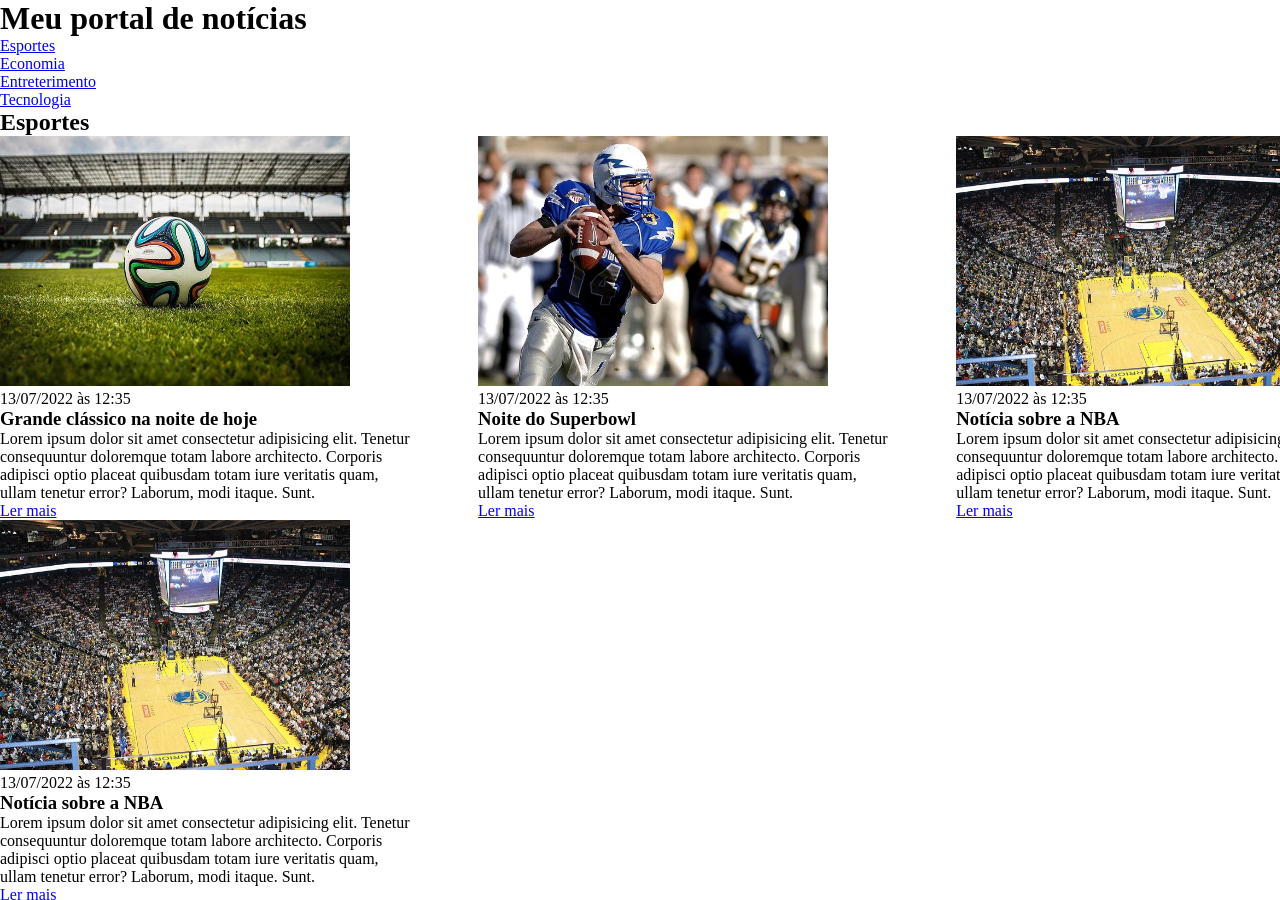
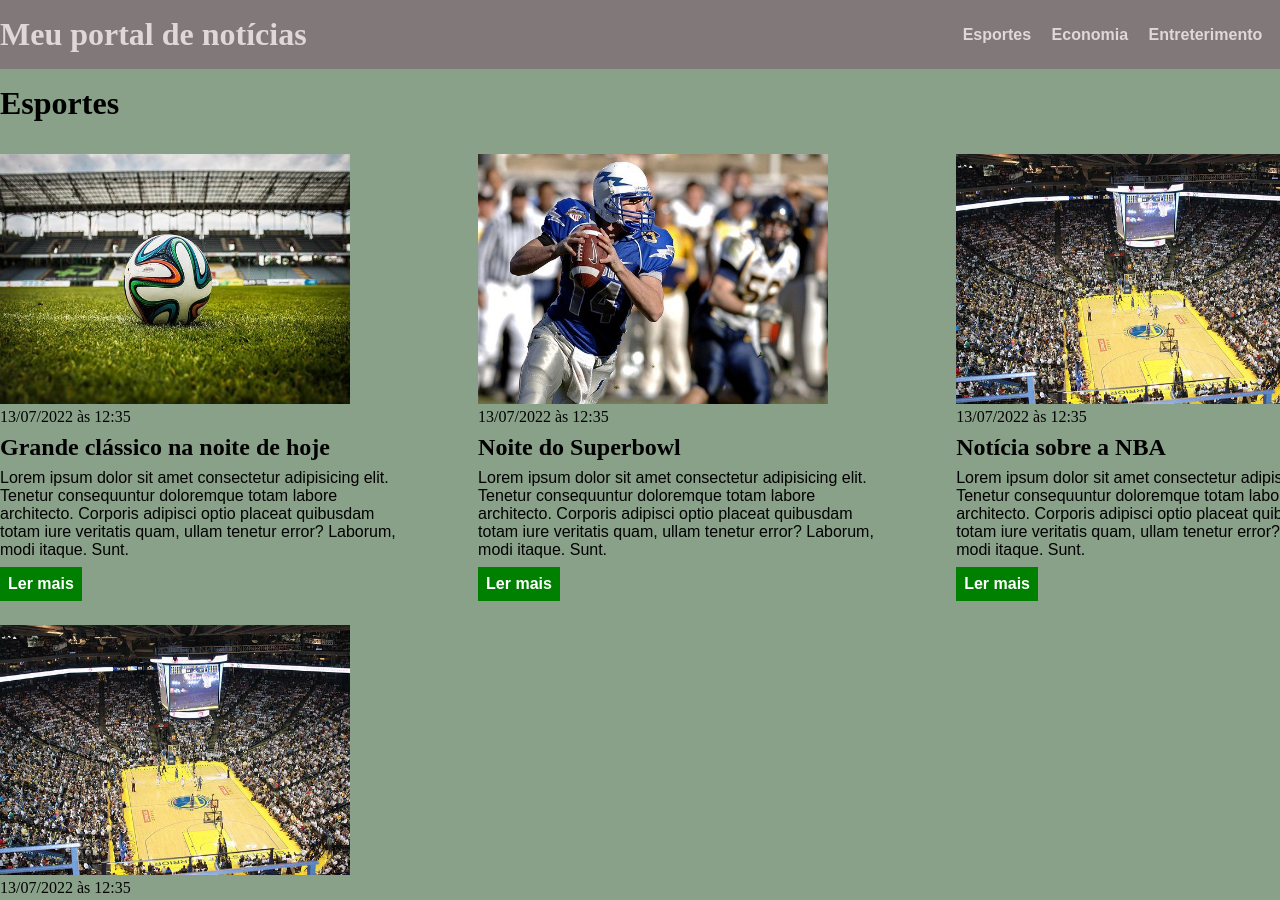
Before and after one commit to jeremiassantos29/p-gina-de-noticias, a plain HTML site: page index.html in a window 1280 px wide. Shown: the top 900 px of the page. Drawn offline with Linux system fonts and the light colour scheme.

Commit message:
chore: estilizacoes finais no arquivo estilo.css

```diff
--- a/estilo.css
+++ b/estilo.css
@@ -3,19 +3,103 @@
     margin:0;
     padding:0;
 }
+body > header {
+    background-color:rgb(129, 121, 121);
+    padding:16px 0;
+    color:rgb(224, 216, 216);
+}
+header .container {
+    display:flex;
+    align-items: center;
+    justify-content: space-between;
+}
+header li {
+    display:inline;
+    font-family: Arial, Helvetica, sans-serif;
+    font-weight: bold;
+    margin-left: 16px;
+}
+header li a {
+    color:rgb(224, 216, 216);
+    text-decoration: none;
+}
 .container {
     width:1366px;
     margin: 0 auto;
-}
-.article article img {
-    width: 350px;
-    height: 250px;
 }
 .article {
     display:flex;
     flex-wrap: wrap;
     justify-content:space-between;
 }
+.article article img {
+    width: 350px;
+    height: 250px;
+}
 .article article {
     width:30%;
 }
+section {
+    padding:16px 0;
+}
+section h2,
+.article article {
+    margin-bottom: 16px;
+}
+.article article h3 {
+    margin-top: 8px;
+    margin-bottom: 8px;
+}
+.article article {
+    margin-top: 16px;
+    margin-bottom: 8px;
+}
+.article article a {
+    background-color: blue;
+    color:white;
+    padding:8px;
+    display:inline-block;
+    text-decoration: none;
+    font-weight: bold;
+    margin-top:8px;
+}
+.article article a:hover {
+    text-decoration: underline;
+}
+.article article p,
+.article article a {
+    font-family: Arial, Helvetica, sans-serif;
+}
+.article article h3 {
+    font-size: 24px;
+}
+section h2 {
+    font-size: 32px;
+}
+#sports {
+    background-color: rgba(087, 120, 087,0.7);
+}
+#sports .article article a {
+    background-color: green;
+}
+#economy {
+    background-color: rgb(238, 238, 108,0.5);
+}
+#economy .article article a {
+    background-color: rgb(160, 106, 7);
+}
+#entreterimento {
+    background-color: rgb(20, 19, 19);
+}
+#entreterimento {
+    color:rgba(255,255,255,0.8);
+}
+#entreterimento .article article a {
+    background-color: rgb(196, 37, 37);
+}
+#tecnologia {
+    background-color: rgb(178, 234, 234,0.7);
+}
+#tecnologia .article article a {
+    background-color: rgb(95, 95, 238);
+}
```
